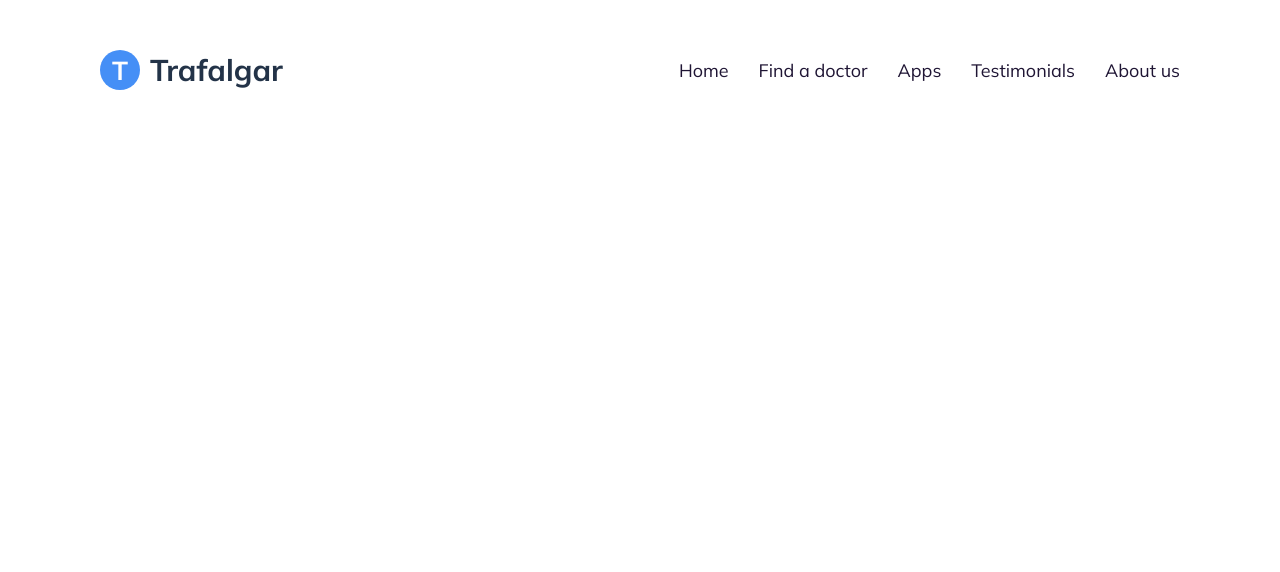
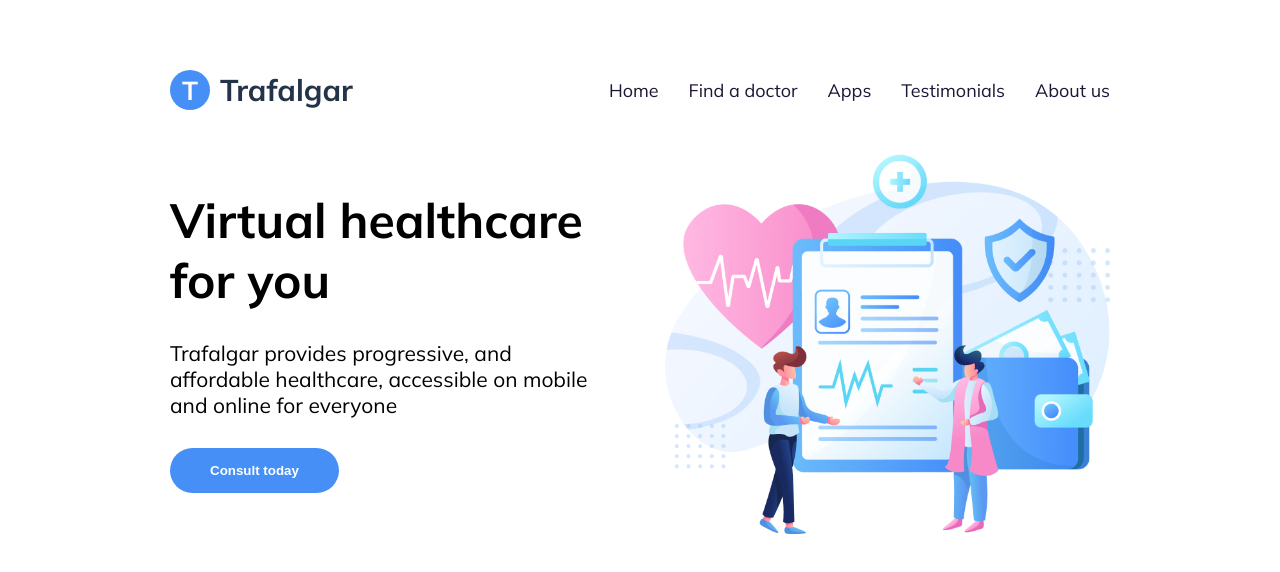
Before and after one commit to Orisabiyi/faraway, a React (Create React App) app: page / in a window 1280 px wide. Shown: the top 572 px of the page. Built offline with nearby package versions, Linux system fonts and the light colour scheme.

Commit message:
styled the header section of the desktop view

```diff
--- a/src/components/Header.js
+++ b/src/components/Header.js
@@ -4,6 +4,24 @@ export default function Header() {
   return (
     <header className="header">
       <Nav />
+
+      <div className="header__info">
+        <div className="header__info-content">
+          <h1>Virtual healthcare for you</h1>
+          <p>
+            Trafalgar provides progressive, and affordable healthcare,
+            accessible on mobile and online for everyone
+          </p>
+          <button className="btn">Consult today</button>
+        </div>
+
+        <div className="header__info-img">
+          <img
+            src="images/illustration.png"
+            alt="illustration of users discussing the product"
+          />
+        </div>
+      </div>
     </header>
   );
 }
--- a/src/components/Nav.js
+++ b/src/components/Nav.js
@@ -3,7 +3,7 @@ export default function Nav() {
     <nav className="nav">
       <div className="nav__logo">
         <div className="logo">T</div>
-        <h1>Trafalgar</h1>
+        <h2>Trafalgar</h2>
       </div>
 
       <ul className="nav__list">
--- a/src/index.css
+++ b/src/index.css
@@ -68,7 +68,55 @@ body {
 }
 
 .header {
-  padding: 5rem 10rem;
+  padding: 7rem 17rem;
+
+  display: flex;
+  justify-content: center;
+  flex-direction: column;
+  gap: 4rem;
+}
+
+.header__info {
+  display: flex;
+  align-items: center;
+  justify-content: center;
+  gap: 5rem;
+}
+
+.header__info-content,
+.header__info-img {
+  flex: 0 0 auto;
+  flex: 1;
+}
+
+.header__info-content {
+  display: flex;
+  align-items: flex-start;
+  justify-content: center;
+  flex-direction: column;
+  gap: 3rem;
+
+  font-size: 2.1rem;
+}
+
+.header__info-img img {
+  display: block;
+  width: 100%;
+  height: 100%;
+}
+
+h1 {
+  font-size: 4.8rem;
+}
+
+button {
+  font-weight: 700;
+  background-color: var(--primary-color-blue);
+  color: var(--color-white);
+  padding: 1.5rem 4rem;
+  border-radius: 5rem;
+  border: 0;
+  outline: 0;
 }
 
 a:link,
```
